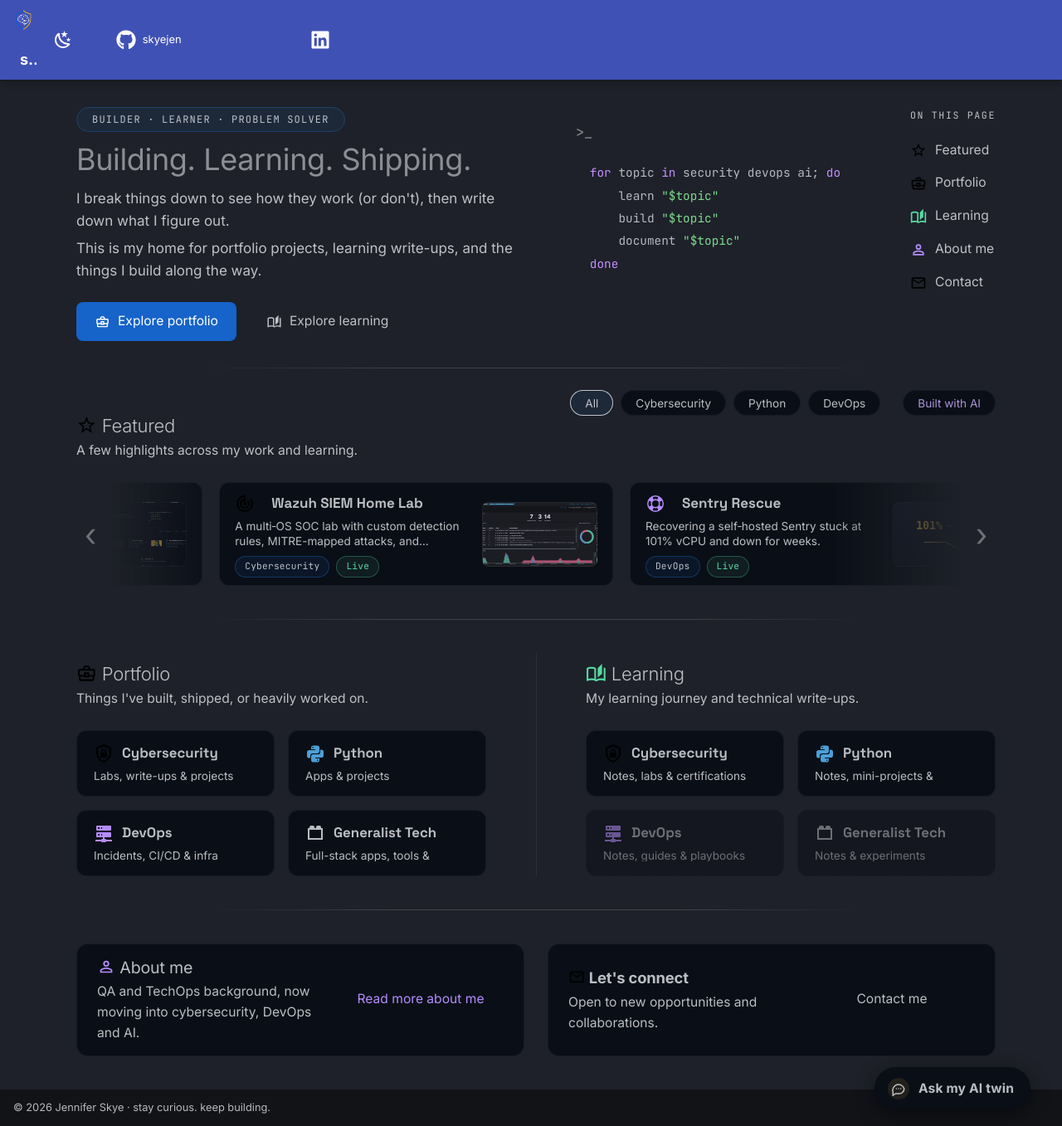
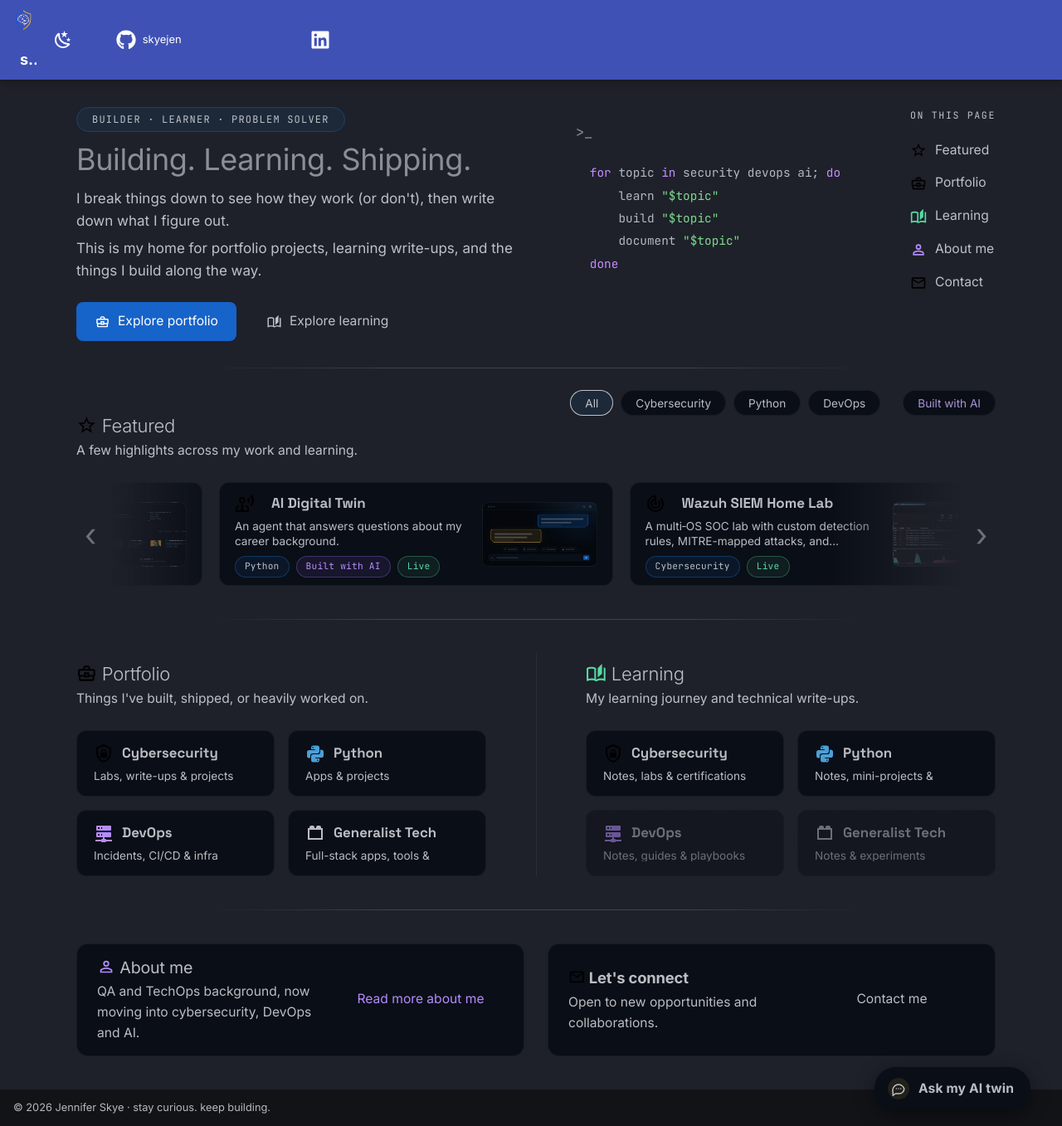
Before and after one commit to skyejen/skyejen.github.io, an MkDocs documentation site: the page built from docs/index.md, in a window 1280 px wide and 1357 px high. Shown: the whole window at 83% size. Built offline with MkDocs 1.6.1 and Material for MkDocs 9.7.7, drawn with Linux system fonts in a browser that asks for light colours.

Commit message:
feat: feature the AI Digital Twin

```diff
--- a/docs/index.md
+++ b/docs/index.md
@@ -54,6 +54,14 @@
 
 <div class="sj-carousel" markdown>
 <div class="sj-carousel-track" markdown>
+
+<a class="sj-feat-card" data-disc="python built-ai" href="https://skyejen.github.io/generalist-tech/portfolio/ai-digital-twin/" markdown="span">
+<span class="sj-card-icon sj-card-icon--gold">:material-account-tie-voice-outline:</span>
+<span class="sj-card-title">AI Digital Twin</span>
+<span class="sj-card-desc">An agent that answers questions about my career background.</span>
+<span class="sj-tags"><span class="sj-tag">Python</span><span class="sj-tag sj-tag--ai">Built with AI</span><span class="sj-tag sj-tag--live">Live</span></span>
+<span class="sj-feat-thumb" style="background-image:url(images/featured/ai-twin.png)"></span>
+</a>
 
 <a class="sj-feat-card" data-disc="cybersecurity" href="https://skyejen.github.io/cybersecurity/portfolio/home-labs/wazuh/" markdown="span">
 <span class="sj-card-icon">:material-radar:</span>
--- a/docs/stylesheets/local.css
+++ b/docs/stylesheets/local.css
@@ -36,6 +36,10 @@ body:has(.sj-hero) .md-content h2::after, body:has(.sj-hero) .md-content h3::aft
 [data-disc="python"]       > .sj-card-icon .twemoji svg { fill: var(--sj-py) !important; }
 [data-disc="devops"]       > .sj-card-icon .twemoji svg { fill: var(--sj-purple) !important; }
 [data-disc="ai"]           > .sj-card-icon .twemoji svg { fill: var(--sj-green) !important; }
+
+/* The twin is not one of the disciplines, so its icon is coloured explicitly
+   rather than by a data-disc match. */
+.sj-card-icon--gold .twemoji svg { fill: var(--sj-gold) !important; }
 
 /* section-header icons: featured=gold, portfolio=blue, learning=green */
 .sj-sechead h2 .twemoji svg { fill: var(--sj-gold) !important; }
```
Also changed, not shown: docs/images/featured/ai-twin.png (added).
